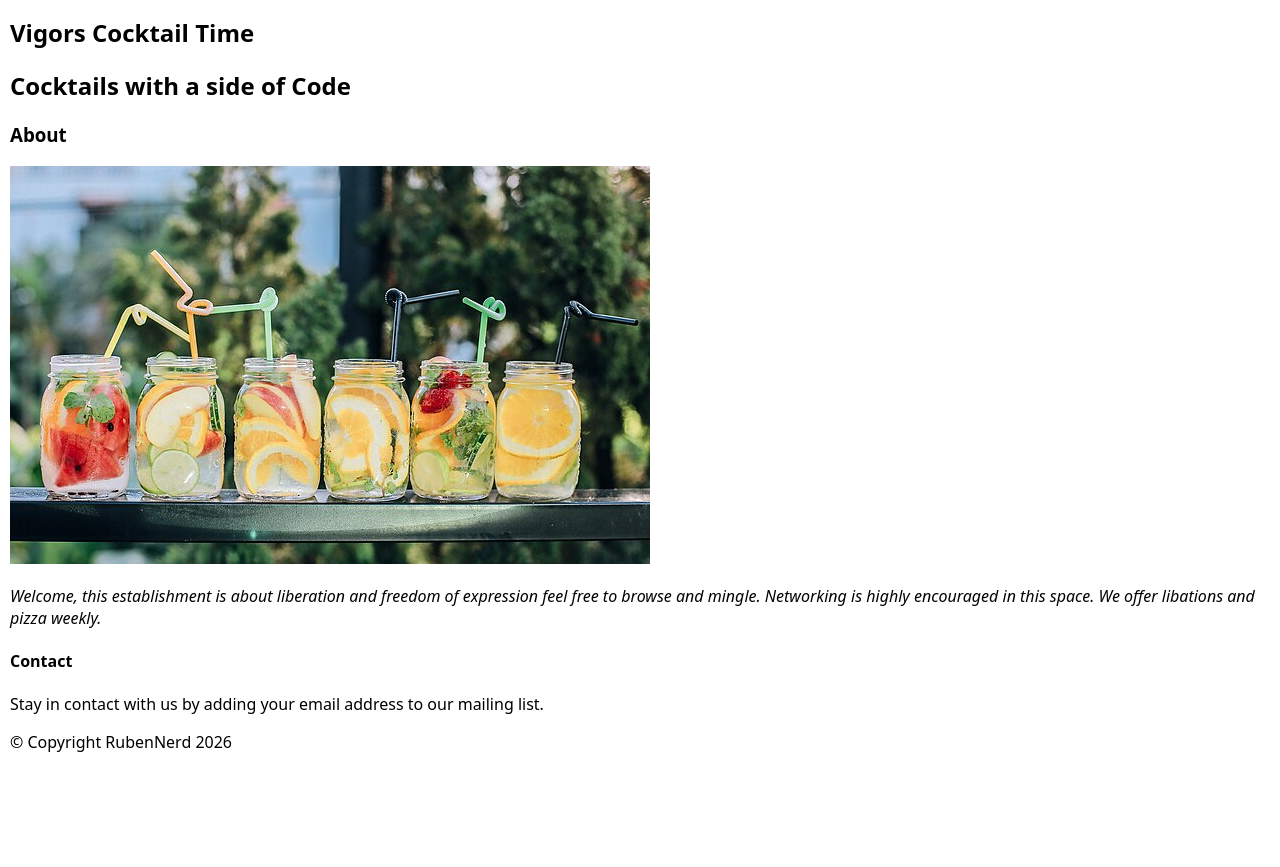
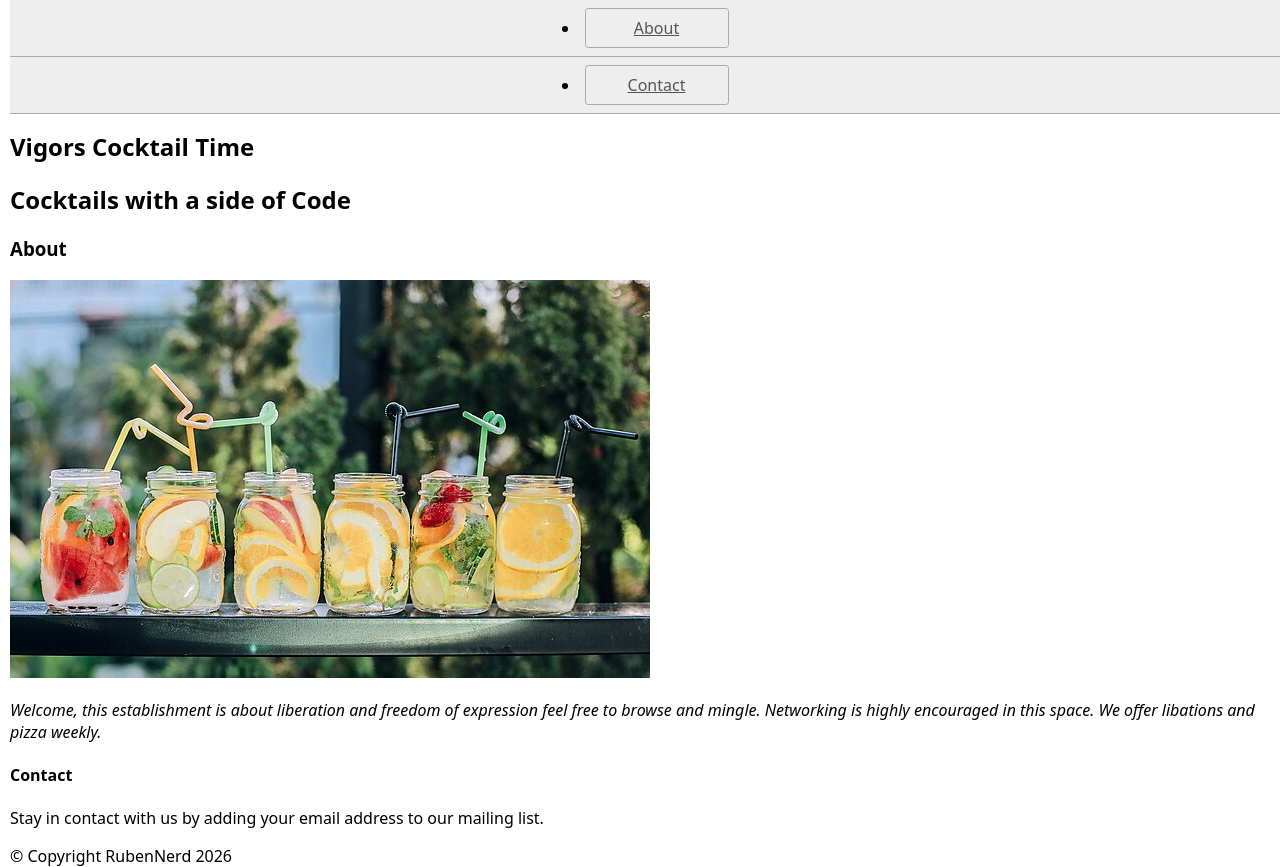
Before and after one commit to RubenNerd/Coding-and-Cocktails-Intro-to-HTML2, a plain HTML site: page index.html in a window 1280 px wide. Before the commit the page ends 800 px from the top, so only its background shows below. Drawn offline with Linux system fonts and the light colour scheme.

Commit message:
second commit for html

```diff
--- a/index.html
+++ b/index.html
@@ -8,6 +8,8 @@
     <title>Ruben's Cocktail Lounge</title>
   </head>
   <body>
+        <nav><li><a>About</a></li></nav>
+        <nav><li><a>Contact</a></li></nav>
         <h1>Vigors Cocktail Time</h1>
         <h2>Cocktails with a side of Code</h2>
         <section><h3>About</h3>
```
